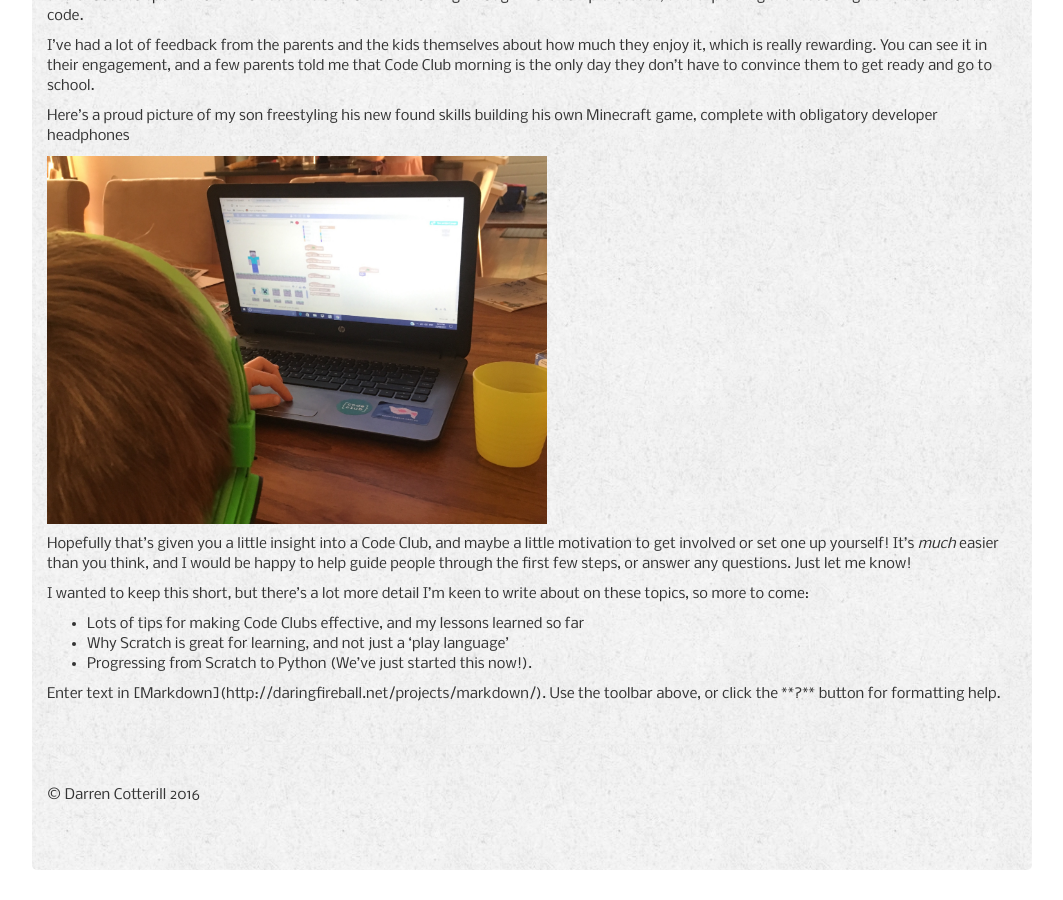
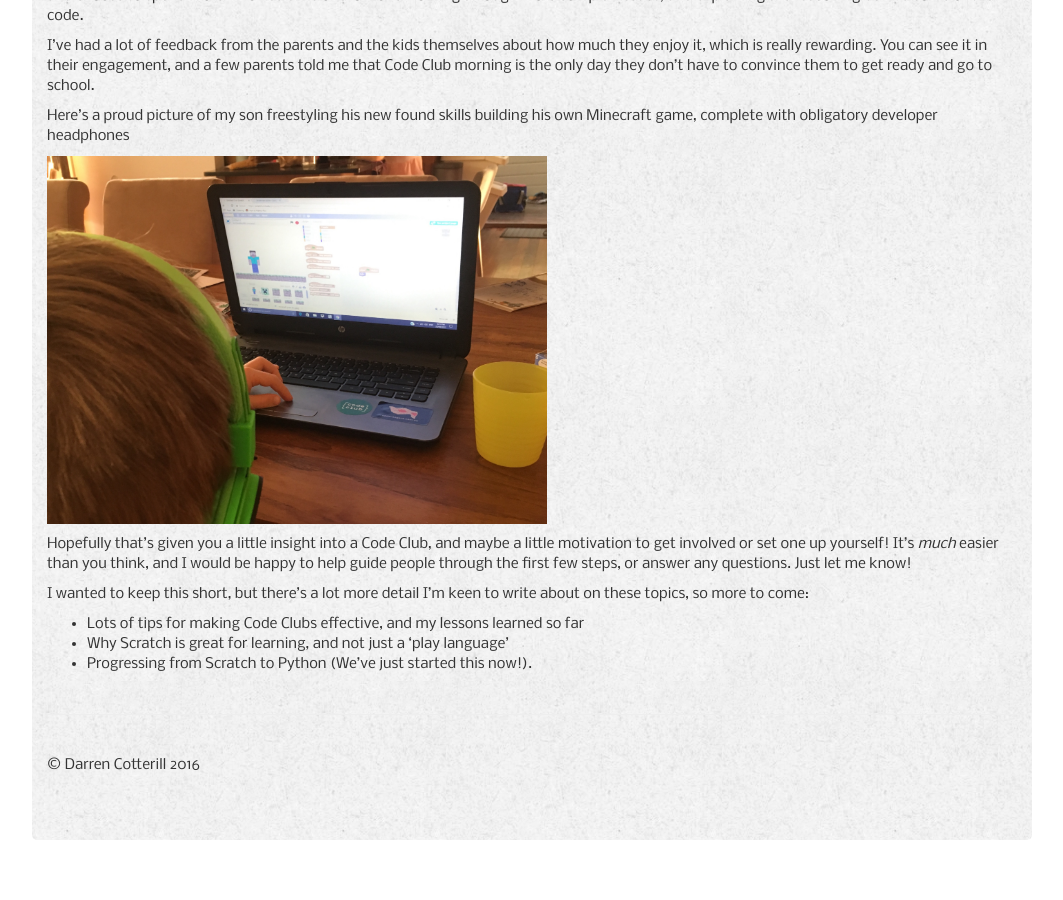
Before and after one commit to DCotterill/DCotterill.github.io, a Jekyll site: the page built from _posts/2017-10-17-starting-a-code-club.md, in a window 1280 px wide and 900 px high, scrolled down 1784 px. Shown: the whole window, without its empty margins (108-1171 px from the left). Built offline with Jekyll 4.4.1, drawn with Linux system fonts in a browser that asks for light colours; nearby versions of some CDN libraries; some web fonts are replaced; comment, search, counter and statistics services are not loaded; after the commit the page ends 2654 px from its top, so only the background shows below that.

Commit message:
Update 2017-10-17-starting-a-code-club.md

```diff
--- a/_posts/2017-10-17-starting-a-code-club.md
+++ b/_posts/2017-10-17-starting-a-code-club.md
@@ -71,11 +71,3 @@
 - Lots of tips  for making Code Clubs effective, and my lessons learned so far
 - Why Scratch is great for learning, and not just a 'play language'
 - Progressing from Scratch to Python (We've just started this now!).
-
-
-
-<p>
-
-<p/>
-
-Enter text in [Markdown](http://daringfireball.net/projects/markdown/). Use the toolbar above, or click the **?** button for formatting help.
```
